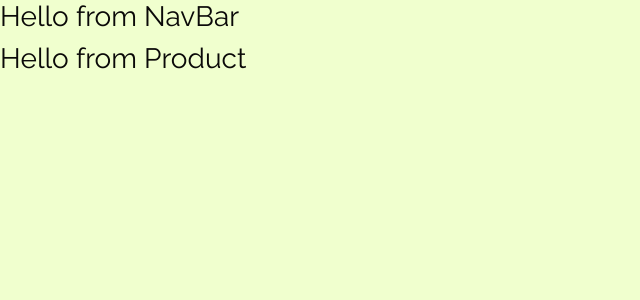
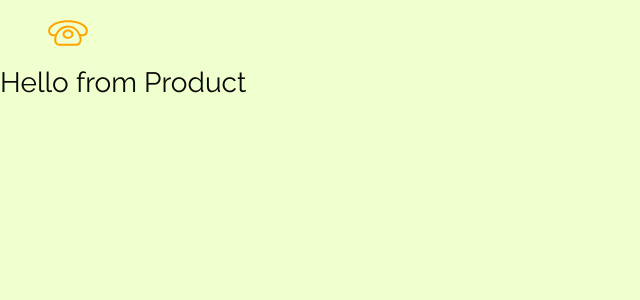
Before and after one commit to Troy420/my-store, a React (Create React App) app: page / in a window 1280 px wide. Shown: the top 300 px of the page, without its empty margins (0-640 px from the left). Built offline with nearby package versions, Linux system fonts and the light colour scheme.

Commit message:
logo added

```diff
--- a/src/components/NavBar.js
+++ b/src/components/NavBar.js
@@ -1,11 +1,18 @@
-import React, { Component } from 'react';
+import React, { Component } from "react";
+import { Link } from "react-router-dom";
+import logo from "../logo.svg"
 
 class NavBar extends Component {
   render() {
     return (
-      <div>
-        <h3>Hello from NavBar</h3>
-      </div>
+      <nav className="navbar navbar-expand-sm navbar-dark px-sm-5">
+        {/*https://www.iconfinder.com/icons/1243689/call_phone_icon
+Creative Commons (Attribution 3.0 Unported);
+https://www.iconfinder.com/Makoto_msk */}
+        <Link to="/">
+          <img src={logo} alt="store" className="navbar-brand"></img>
+        </Link>
+      </nav>
     );
   }
 }
```
